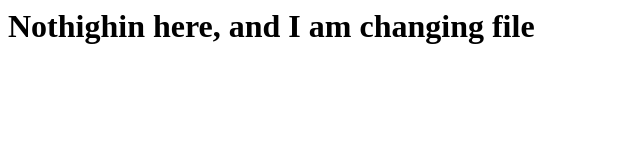
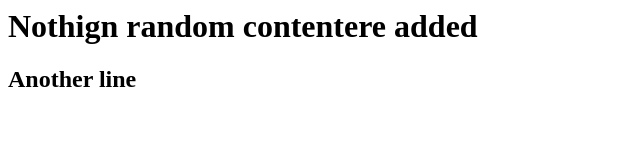
Before and after one commit to AnshulMalik/test, a plain HTML site: page index.html in a window 1280 px wide. Shown: the whole page, without its empty margins (0-640 px from the left). Drawn offline with Linux system fonts and the light colour scheme.

Commit message:
Update index.html

```diff
--- a/index.html
+++ b/index.html
@@ -3,6 +3,7 @@
     <title>Index file</title>
   </head>
   <body>
-    <h1>Nothighin here, and I am changing file</h1>
+    <h1>Nothign random contentere added</h1>
+    <h2>Another line</h2>
   </body>
 </html>
```
